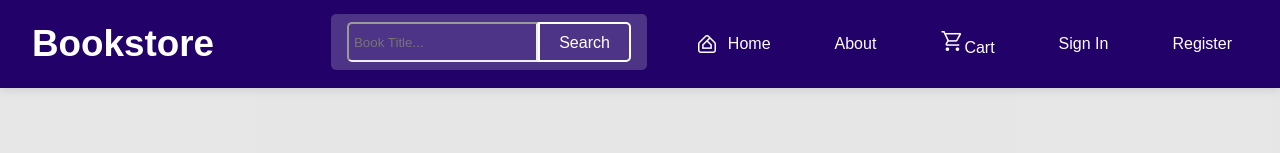
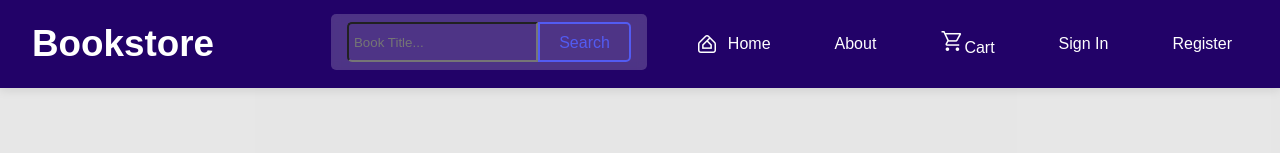
Before and after one commit to khuynh134/Bookstore, a React (Vite) app: page / in a window 1280 px wide. In both pictures the pointer is over the button "Search". Shown: the top 153 px of the page. Built offline with nearby package versions, Linux system fonts and the light colour scheme.

Commit message:
Update README and SearchBar styling

```diff
--- a/src/components/SearchBar.css
+++ b/src/components/SearchBar.css
@@ -10,12 +10,12 @@
     box-sizing: border-box;
     height: 2.5rem;
 }
+
 .search-form input{
     box-sizing: border-box;
     background-color: inherit;
     color: inherit;
     border-radius: 5px 0 0 5px;
-    border-color: inherit;
     border-width: 2px;
     padding: 0 5px;
 }
@@ -31,5 +31,6 @@
 
 .search-form button:hover{
     background-color: inherit;
-    color: inherit;
+    border-color: #535bf2;
+    color: #535bf2;
 }
```
Also changed, not shown: 1 other file (tests, documents, lock files or other folders).
